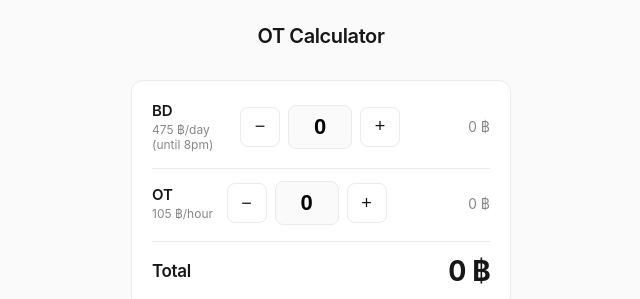
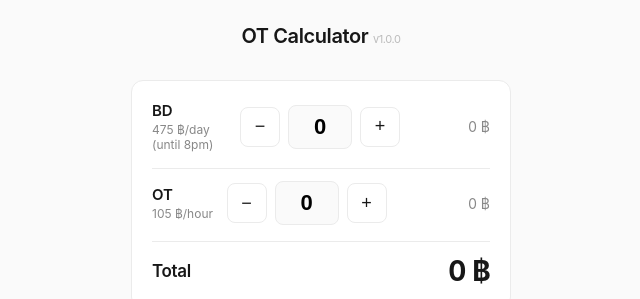
Before and after one commit to ssupawat/overtime-calculator, a plain HTML site: page index.html in a window 1280 px wide. Shown: the top 299 px of the page, 319-959 px from the left. Drawn offline with Linux system fonts and the light colour scheme.

Commit message:
feat: add version tag to UI

```diff
--- a/index.html
+++ b/index.html
@@ -169,7 +169,7 @@ input:focus { border-color: #171717; }
 </head>
 <body>
 
-<h1>OT Calculator</h1>
+<h1>OT Calculator <small style="font-size:11px;font-weight:400;color:#bbb">v1.0.0</small></h1>
 
 <div class="card">
   <div class="row">
```
